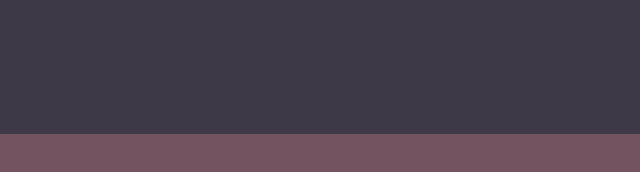
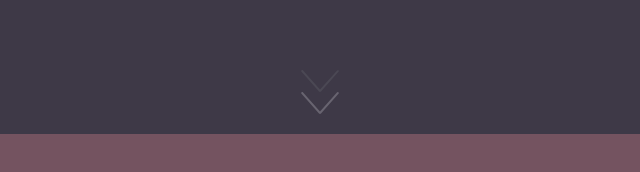
Before and after one commit to thinkgarden/vertical-fixed-navigation, a plain HTML site: page index.html in a window 1280 px wide. Shown: the part 774-946 px from the top of the page, 320-960 px from the left. Drawn offline with Linux system fonts and the light colour scheme.

Commit message:
change file directory.

```diff
--- a/css/style.css
+++ b/css/style.css
@@ -111,7 +111,7 @@ img {
     bottom: 20px;
     width: 38px;
     height: 44px;
-    background: url(./images/cd-arrow-bottom.svg);
+    background: url(../images/cd-arrow-bottom.svg);
     -webkit-transform: translateX(-50%);
     transform: translateX(-50%);
 }
```
